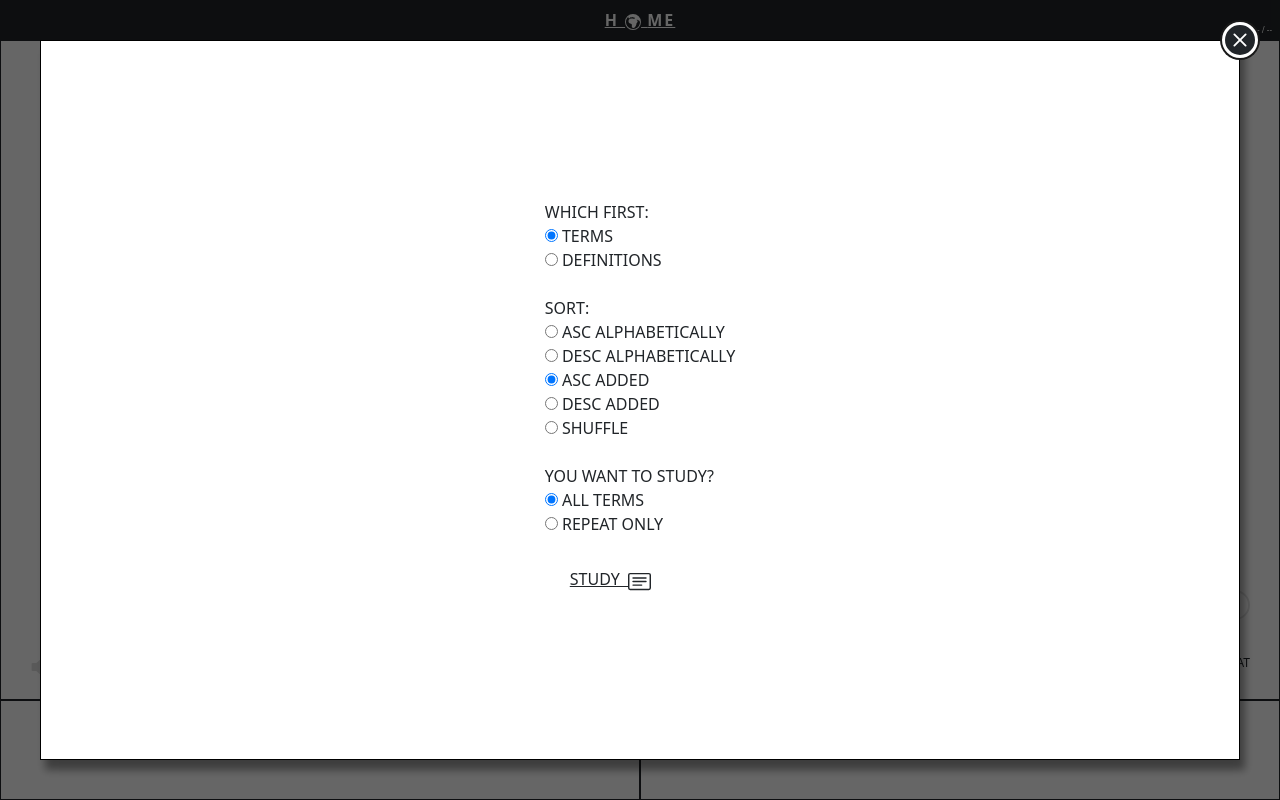
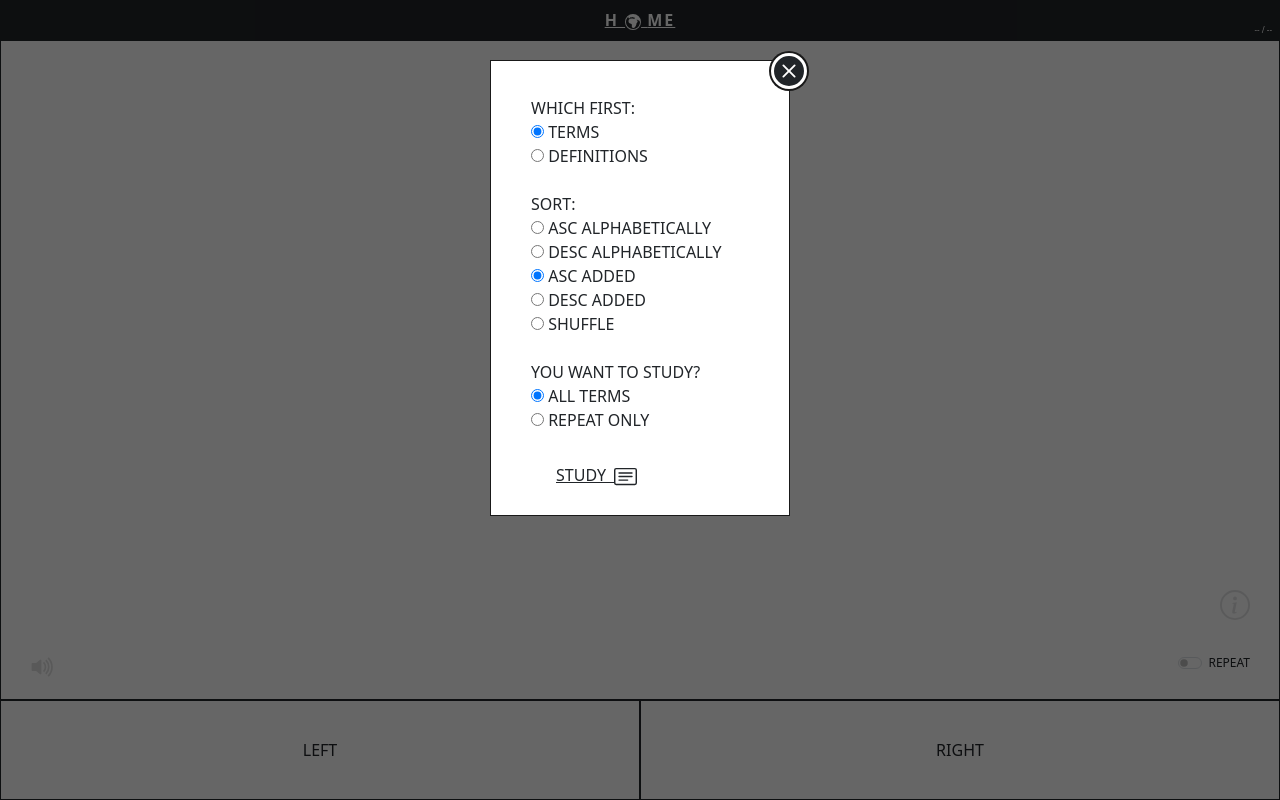
Before and after one commit to gornyMooj/world_of_words, a Flask app: page /study/1 in a window 1280 px wide. Run offline with Flask 3, Linux system fonts and the light colour scheme; the visitor is signed in with stand-in values (Sample User, id 1); data that the repository does not hold is empty; some libraries are stand-ins or nearby versions.

Commit message:
info swiping and changes to modal

```diff
--- a/api/static/CSS/style.css
+++ b/api/static/CSS/style.css
@@ -227,9 +227,9 @@ textarea {
     align-items: center;
     font-size: 24px;
     font-weight: bold;
-    position: fixed;
-    right: 20px;
-    top: 20px;
+    position: absolute;
+    right: -20px;
+    top: -10px;
     border: 2px solid rgba(0,0,0,.9);
     cursor: pointer;
     transition    : all 0.2s ease-in-out;
@@ -238,12 +238,12 @@ textarea {
     -webkit-transition  : all 0.2s ease-in-out;
     }
 
-#circle-close-button:hover > svg {
+#circle-close-button:hover > svg, #close-api-modal:hover {
     transform: scale(1.3);
     -webkit-transform: scale(1.3);
 }
 
-#circle-close-button:hover {
+#circle-close-button:hover, #close-api-modal:hover {
     border: 1px solid rgba(0,0,0,.9);
     box-shadow: 5px 10px 8px rgba(0,0,0,.4);
 }
@@ -261,17 +261,24 @@ textarea {
 
 
 #menu-modal-wrapper {
+    background-color: white;
     position: absolute;
-    left: 40px;
-    right: 40px;
-    top: 40px;
-    bottom: 40px;
-    border: 1px solid black;
-    background-color: white;
-    display: flex; /* Enables flexbox layout */
-    justify-content: center; /* Centers content horizontally */
-    align-items: center; /* Centers content vertically */
-    box-shadow: 5px 10px 8px rgba(0,0,0,.4);
+    top: 60px;
+    border: 1px solid rgba(0,0,0,.9);
+    max-width: 600px;
+    min-width: 300px;
+    left: 50%;
+    -webkit-transform: translate(-50%, 0);
+    -moz-transform: translate(-50%, 0);
+    -o-transform: translate(-50%, 0);
+    -ms-transform: translate(-50%, 0);
+    transform: translate(-50%, 0);
+    z-index: 4;
+    padding: 35px 15px 20px 40px;
+}
+
+.close-placemnet {
+
 }
 
 #read-div-wrapper {
@@ -322,6 +329,10 @@ textarea {
     right: -10px;
     z-index: 5;
     border: 2px solid rgba(0,0,0,.9);
+    transition    : all 0.2s ease-in-out;
+    -o-transition       : all 0.2s ease-in-out;
+    -moz-transition     : all 0.2 ease-in-out;
+    -webkit-transition  : all 0.2s ease-in-out;
 }
 
 #output-api-modal {
```
Also changed, not shown: api/templates/study.html (+37 -6 lines).
